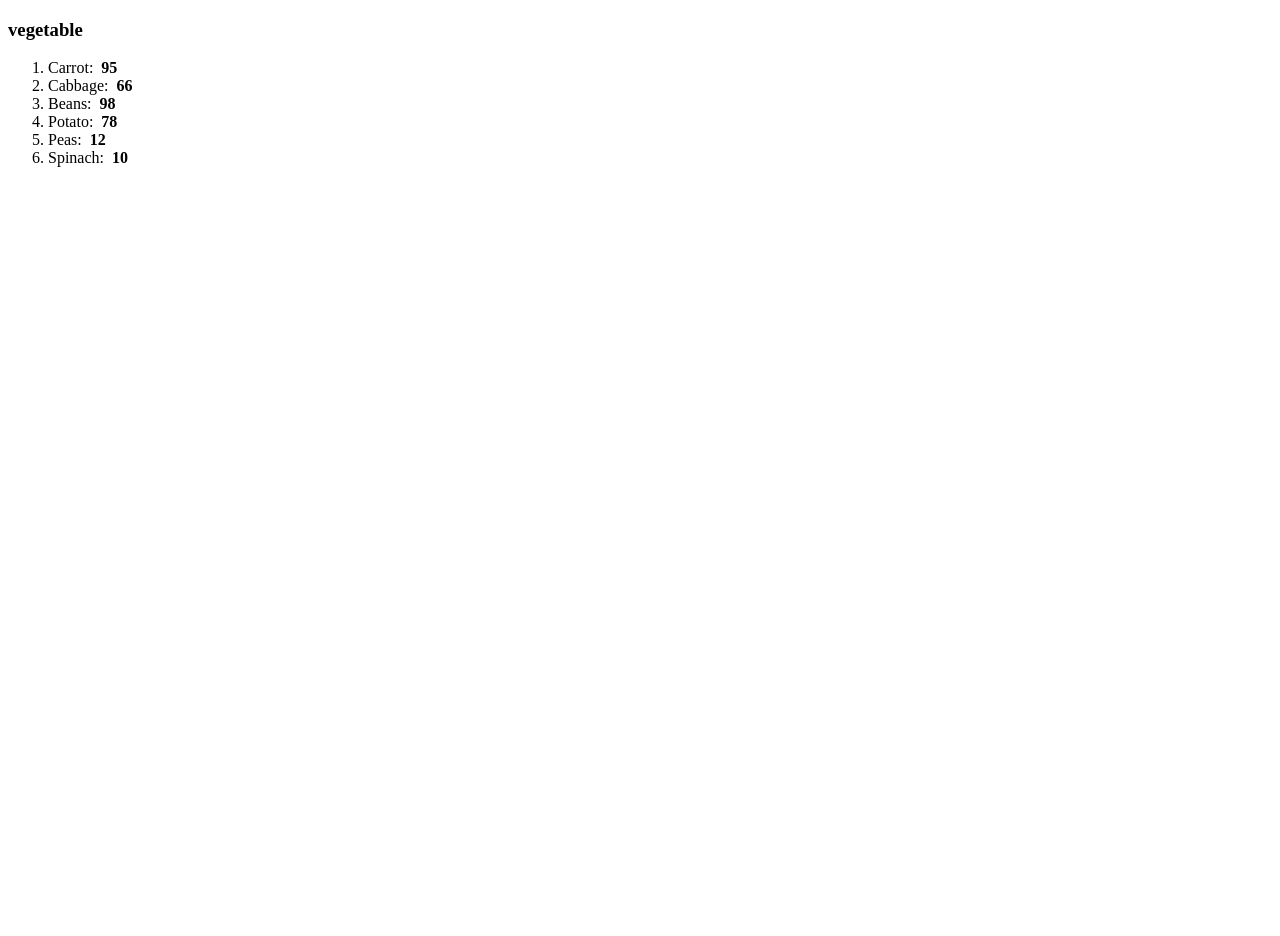
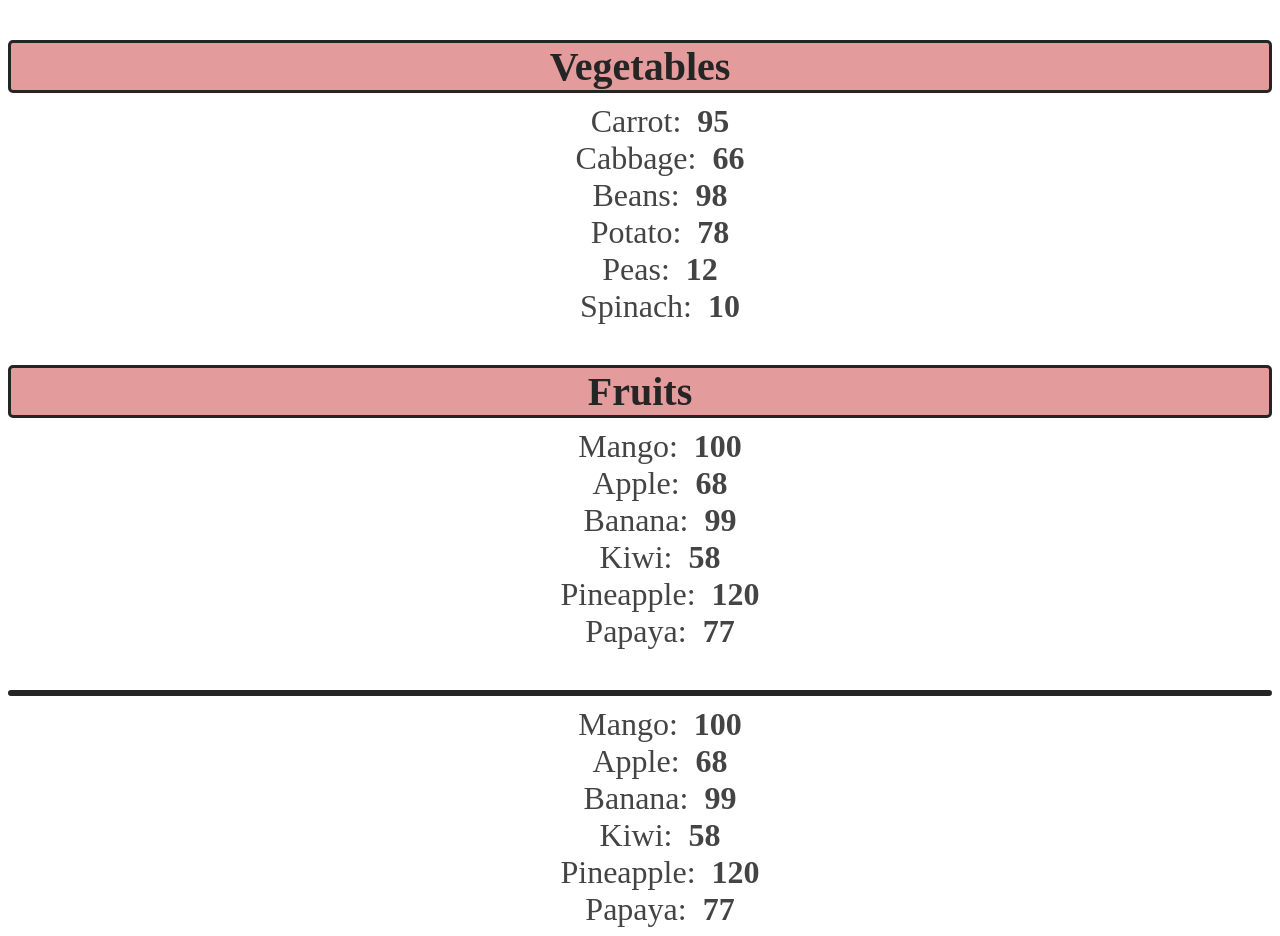
Before and after one commit to Sahil-Rawat-001/BasicReact-App, a React (Vite) app: page / in a window 1280 px wide. Before the commit the page ends 800 px from the top, so only its background shows below. Built offline with nearby package versions, Linux system fonts and the light colour scheme.

Commit message:
add List component with update of props

```diff
--- a/src/App.jsx
+++ b/src/App.jsx
@@ -3,7 +3,7 @@
 
 function App() {
 
-  const vegetables = [ {id: 1, name: "Carrot" , calories: 95 },
+  const vegetables = [  {id: 1, name: "Carrot" , calories: 95 },
                         {id: 2, name: "Cabbage", calories: 66 },
                         {id: 3, name: "Beans"  , calories: 98 },
                         {id: 4, name: "Potato" , calories: 78 },
@@ -11,10 +11,23 @@
                         {id: 6, name: "Spinach", calories: 10 }
                     ];
 
+
+  const fruits = [  {id: 6, name: "Mango" , calories: 100 },
+                    {id: 7, name: "Apple", calories: 68 },
+                    {id: 8, name: "Banana"  , calories: 99 },
+                    {id: 9, name: "Kiwi" , calories: 58 },
+                    {id: 10, name: "Pineapple", calories: 120 },
+                    {id: 11, name: "Papaya", calories: 77 }
+                 ];
+
+
+
   return(
 
     <>
-      <List items={vegetables} category="vegetable"/>
+      {vegetables.length > 0 && <List items={vegetables} category="Vegetables"/> }
+      {fruits.length > 0 && <List items={fruits} category="Fruits"/>}
+      {fruits.length > 0 && <List items={fruits} />}
     </>
   );
 }
--- a/src/List.jsx
+++ b/src/List.jsx
@@ -1,3 +1,4 @@
+import PropTypes from 'prop-types'
 
 function List(props){
 
@@ -44,18 +45,32 @@
     const category = props.category;
 
     const vegetableList = itemList.map( item => <li key={item.id} >
-                                                           {item.name}: &nbsp;
+                                                        {item.name}: &nbsp;
                                                         <b>{item.calories}</b>
-                                                        </li> );
+                                                </li> );
 
     return(
 
         <>
             {/* <ol>{listItems}</ol> */}
-            <h3>{category}</h3>
-            <ol>{vegetableList}</ol>
+            <h3 className="list-category">{category}</h3>
+            <ol className="list-items">{vegetableList}</ol>
         </>
     );
 }
+List.propTypes = {
+
+    items: PropTypes.arrayOf(PropTypes.shape({id: PropTypes.number,
+                                              name: PropTypes.string,
+                                              calories: PropTypes.number
+                                            })),
+    category: PropTypes.string
+}
+
+List.defaultProps = {
+
+    category: "Category",
+    items: []
+}
 
 export default List
--- a/src/index.css
+++ b/src/index.css
@@ -77,3 +77,31 @@
   border-radius: 5px;
   margin: 5px;
 }
+
+.list-category{
+
+  font-size: 2.5em;
+  font-weight: bold;
+  color: rgb(37, 37, 37);
+  margin-bottom: 10px;
+  text-align: center;
+  border: 3px solid;
+  border-radius: 5px;
+  background: #e39b9b;
+}
+
+.list-items{
+
+  font-size: 2em;
+  list-style: none;
+  color: rgb(68, 68, 68);
+  margin: 0;
+  text-align: center;
+}
+
+.list-items:hover{
+
+  color: rgb(0, 0, 0);
+  cursor: pointer;
+
+}
```
Also changed, not shown: 1 other file (tests, documents, lock files or other folders). Lines whose indentation alone changed are shown as unchanged.
